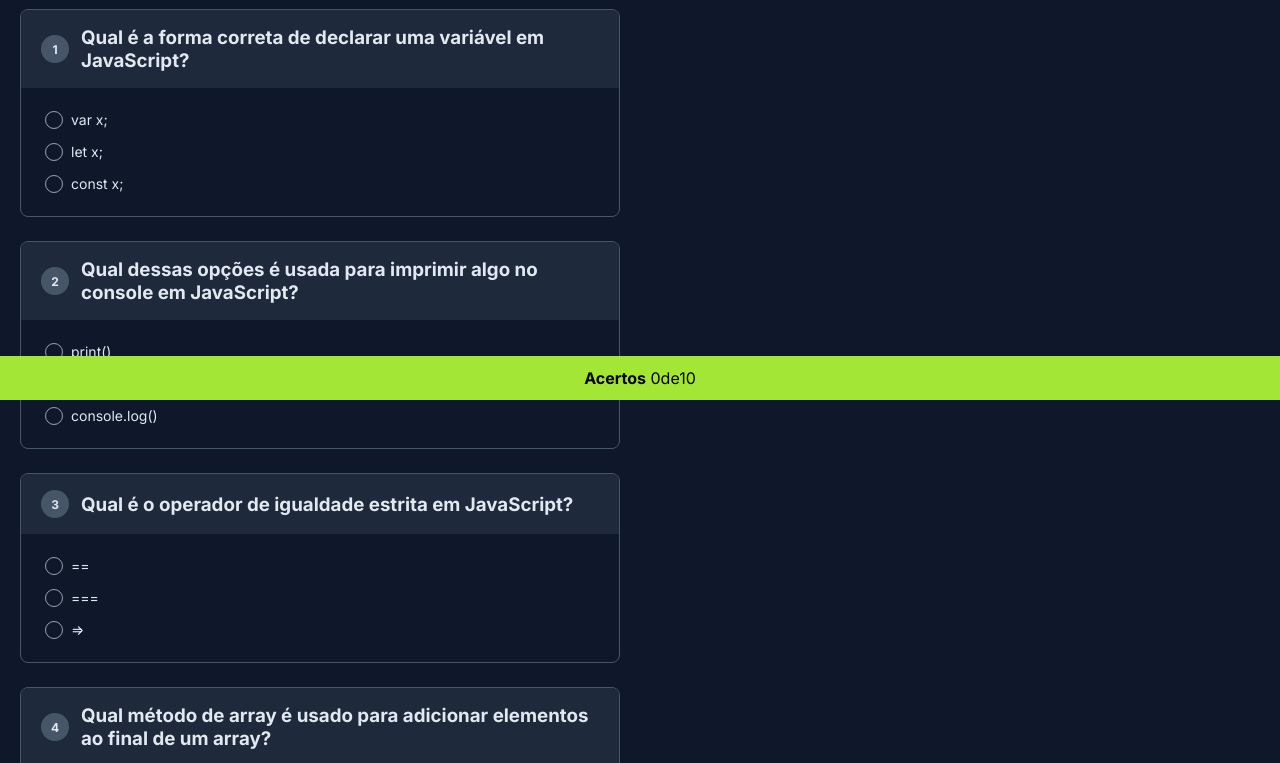
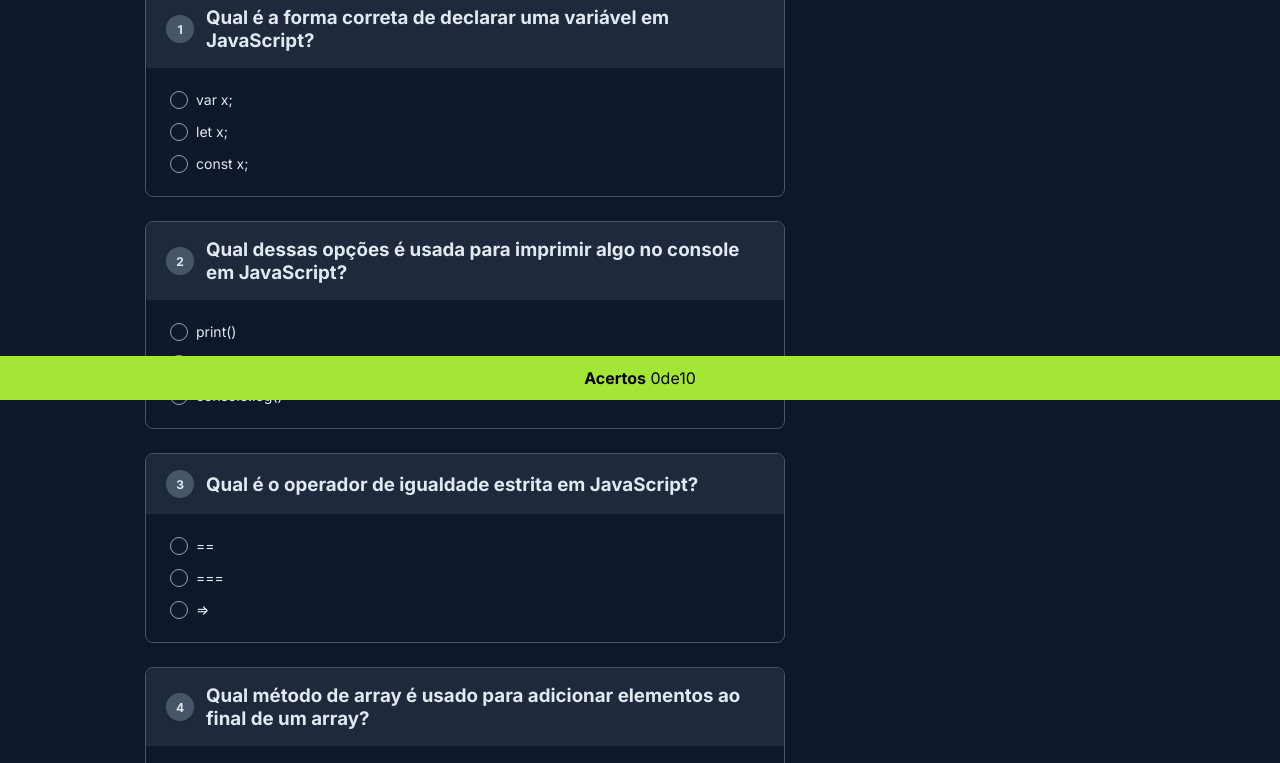
Before and after one commit to IgorRPJ/Projeto-da-NLW, a plain HTML site: page index.html in a window 1280 px wide. Shown: the part 400-1163 px from the top of the page. Drawn offline with Linux system fonts and the light colour scheme.

Commit message:
Update style.css

```diff
--- a/style.css
+++ b/style.css
@@ -12,14 +12,15 @@
     -webkit-text-size-adjunt: 100%;
   }
 
+
   body{
     background-color: #0F172A;
+    padding-bottom: 60px;
+    margin-left: 145px;
   }
 
   main {
     max-width: 640px;
-    margin: 0 auto 64;
-    padding: 20px;
   }
 
 header{
@@ -102,11 +103,13 @@ input:checked::before{
   border-radius: 50%;
 }
 
+/*questoes*/
 .quiz-item{
   margin-top: 24px;
   border: 1px solid #475569;
   border-radius: 8px;
   overflow: hidden;
+  margin-bottom: 24;
 }
 
 /*declaraçao*/
```
